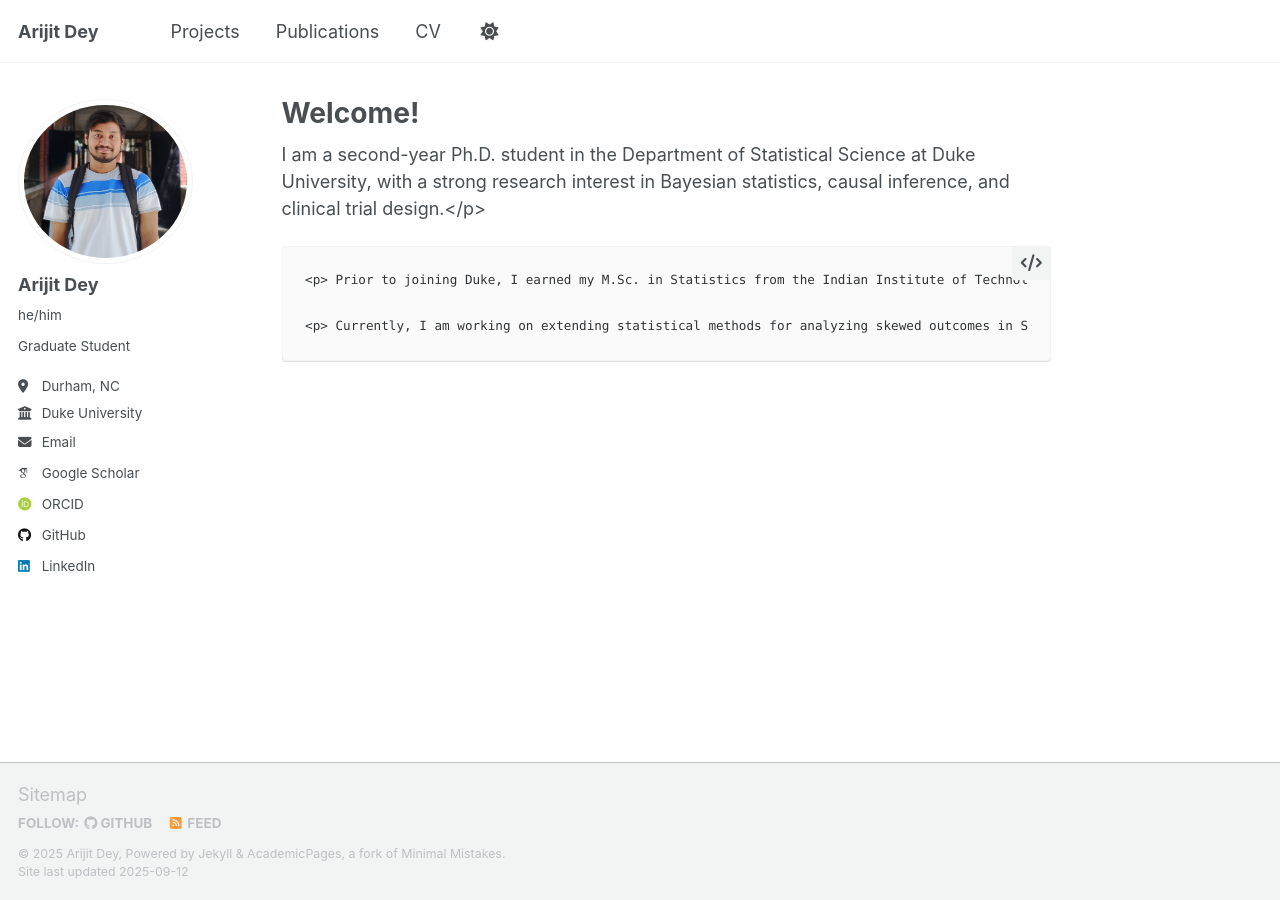
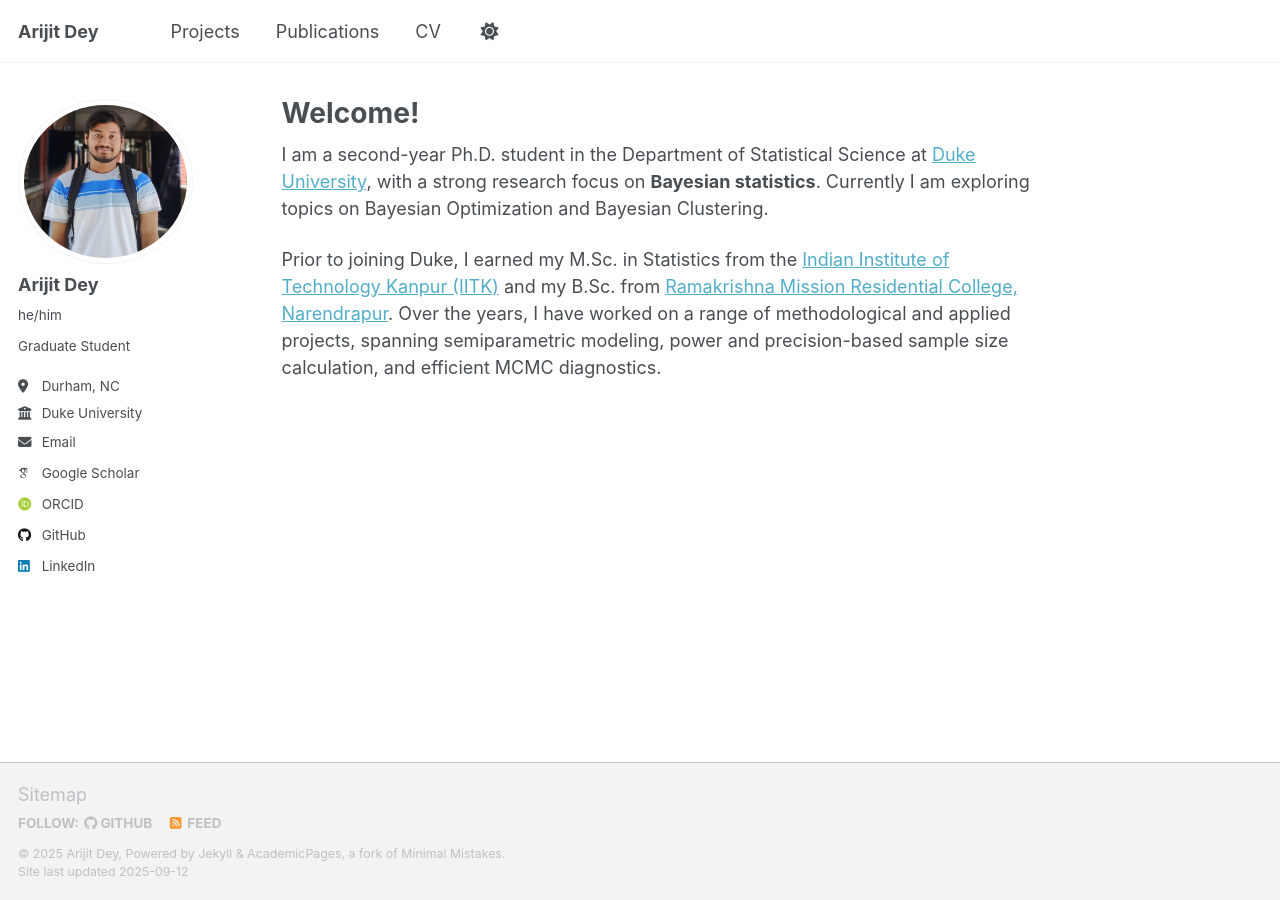
Before and after one commit to arijitdey22/arijitdey22.github.io, a Jekyll site: the page built from _pages/about.md, in a window 1280 px wide. Built offline with Jekyll 4.4.1, drawn with Linux system fonts in a browser that asks for light colours; some web fonts are replaced; a script that is not in the unit is left out.

Commit message:
Update about.md

```diff
--- a/_pages/about.md
+++ b/_pages/about.md
@@ -7,8 +7,17 @@ redirect_from:
   - /about.html
 ---
 
-  I am a second-year Ph.D. student in the Department of Statistical Science at Duke University, with a strong research interest in Bayesian statistics, causal inference, and clinical trial design.</p>
+<p>
+  I am a second-year Ph.D. student in the Department of Statistical Science at
+  <a href="https://stat.duke.edu" target="_blank">Duke University</a>, with a strong research focus on
+  <strong>Bayesian statistics</strong>. Currently I am exploring topics on Bayesian Optimization and Bayesian Clustering.
+</p>
 
-    <p> Prior to joining Duke, I earned my M.Sc. in Statistics from the Indian Institute of Technology Kanpur (IITK) and my B.Sc. from Ramakrishna Mission Residential College, Narendrapur. Over the years, I have worked on a range of methodological and applied projects, spanning semiparametric modeling, power and precision-based sample size calculation, and efficient MCMC diagnostics.</p>
-
-    <p> Currently, I am working on extending statistical methods for analyzing skewed outcomes in Sequential Multiple Assignment Randomized Trials (SMART), and exploring computationally scalable techniques in high-dimensional Bayesian inference.</p>
+<p>
+  Prior to joining Duke, I earned my M.Sc. in Statistics from the
+  <a href="https://iitk.ac.in" target="_blank">Indian Institute of Technology Kanpur (IITK)</a>
+  and my B.Sc. from
+  <a href="https://rkmrc.in" target="_blank">Ramakrishna Mission Residential College, Narendrapur</a>.
+  Over the years, I have worked on a range of methodological and applied projects, spanning
+  semiparametric modeling, power and precision-based sample size calculation, and efficient MCMC diagnostics.
+</p>
```
